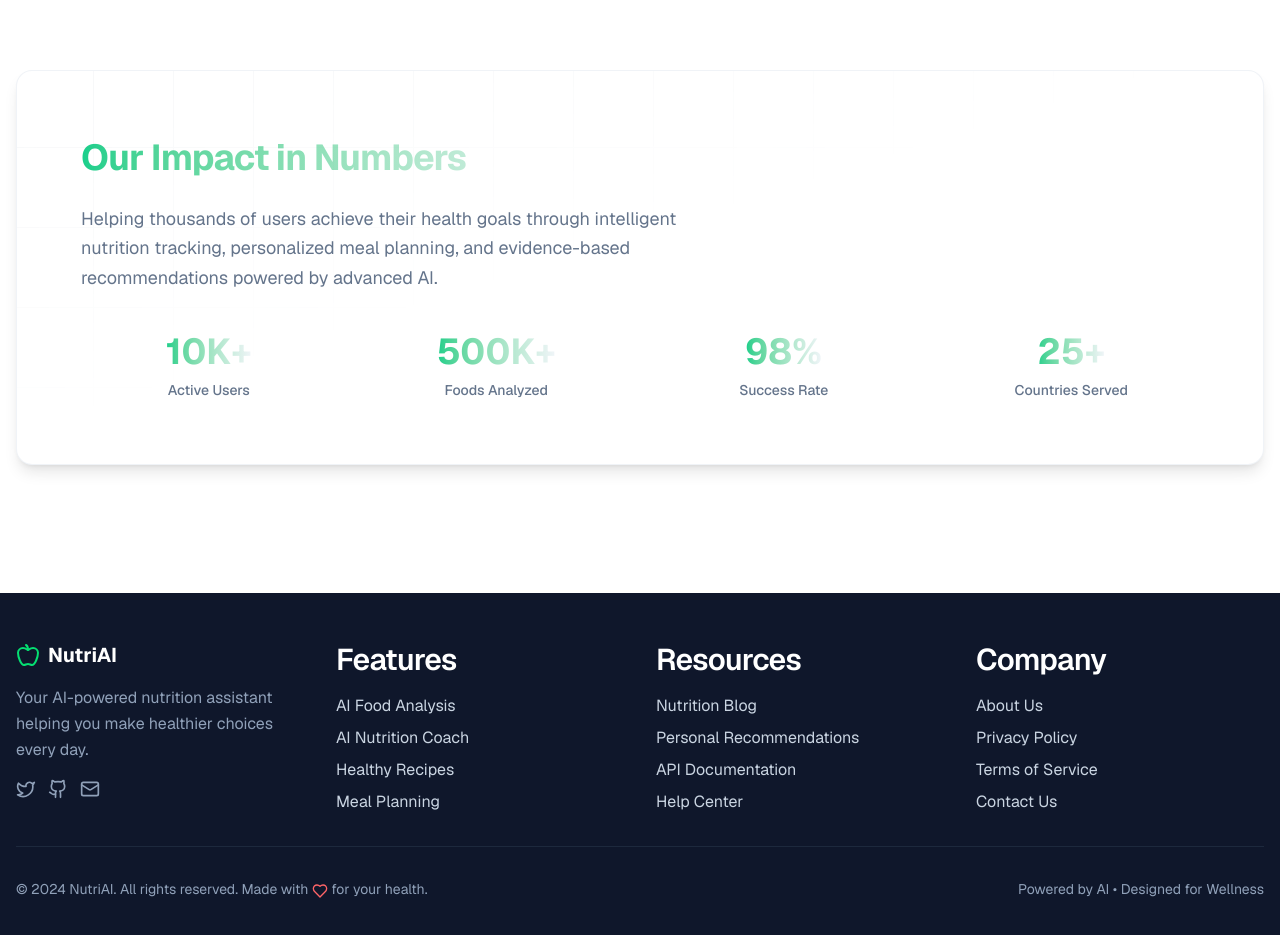
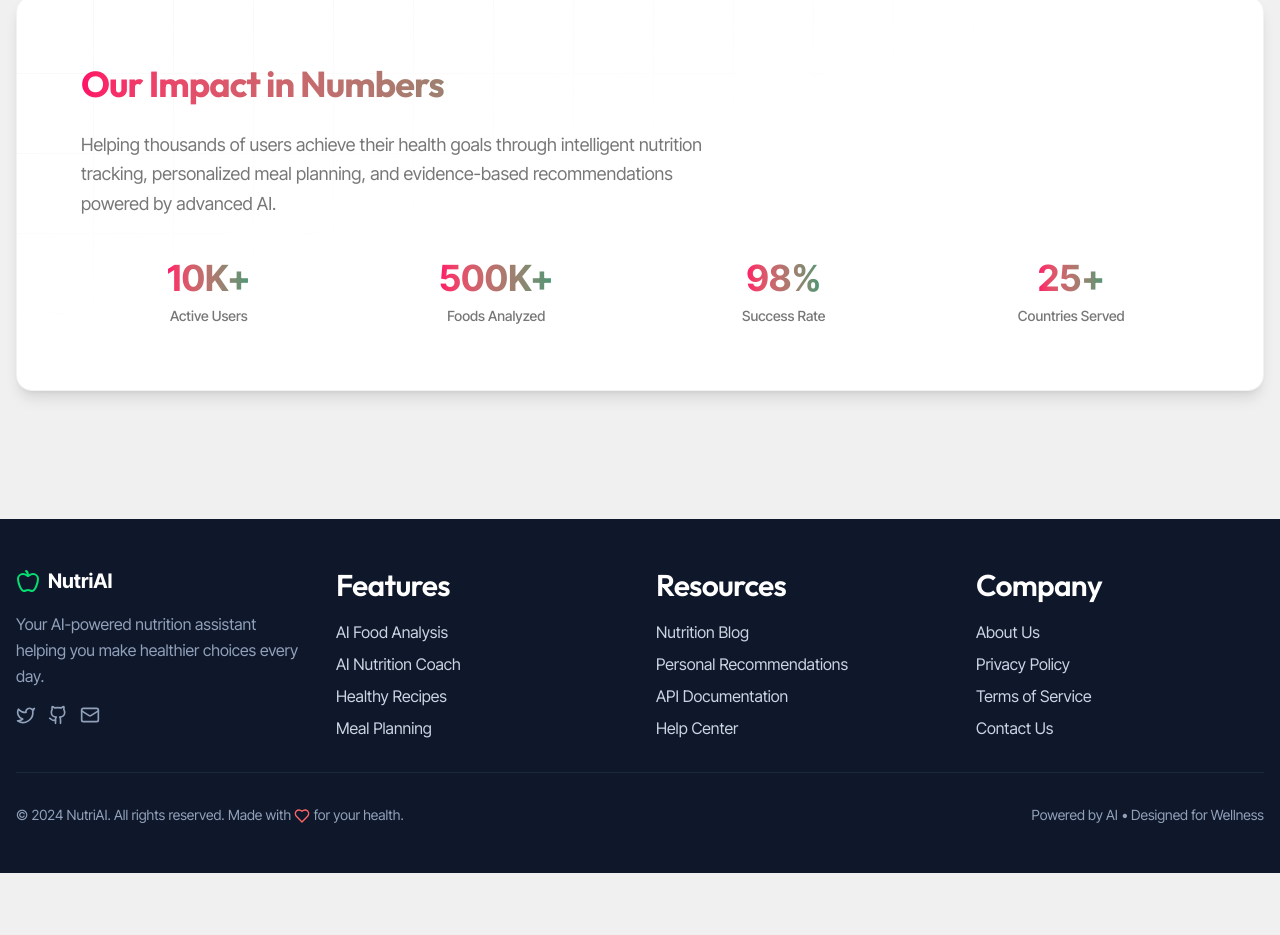
Before and after one commit to lana-techn/nutrition-ai-app, a Next.js app: page / in a window 1280 px wide. Shown: the part 3420-4355 px from the top of the page. After the commit the page ends 4293 px from the top, so only its background shows below. Built offline with nearby package versions, Linux system fonts and the light colour scheme; no server answers.

Commit message:
style(theme): update color palette and typography
- Replace emerald/teal gradient with new vibrant color scheme
- Add new custom palette colors and status colors
- Update typography with Outfit and Inter Tight fonts
- Simplify theme variables and improve dark mode colors

```diff
--- a/src/app/globals.css
+++ b/src/app/globals.css
@@ -1,122 +1,123 @@
+@import url('https://fonts.googleapis.com/css2?family=Outfit:wght@100;200;300;400;500;600;700;800;900&family=Inter+Tight:wght@100;200;300;400;500;600;700;800;900&display=swap');
 @import "tailwindcss";
 
 @layer base {
   :root {
     /* Background colors */
-    --background: 0 0% 100%;
-    --foreground: 222.2 84% 4.9%;
+    --background: 0 0% 94.1%; /* #f0f0f0 */
+    --foreground: 0 0% 3.9%; /* #0A0A0A */
 
     /* Card colors */
-    --card: 0 0% 100%;
-    --card-foreground: 222.2 84% 4.9%;
+    --card: 0 0% 100%; /* white */
+    --card-foreground: 0 0% 3.9%;
 
     /* Popover colors */
     --popover: 0 0% 100%;
-    --popover-foreground: 222.2 84% 4.9%;
+    --popover-foreground: 0 0% 3.9%;
 
-    /* Primary colors - Emerald/Teal gradient */
-    --primary: 158 80% 45%;
-    --primary-foreground: 210 40% 98%;
+    /* Primary colors */
+    --primary: 340 100% 53.3%; /* #FF0F67 */
+    --primary-foreground: 0 0% 100%;
 
     /* Secondary colors */
-    --secondary: 210 40% 96%;
-    --secondary-foreground: 222.2 84% 4.9%;
+    --secondary: 53 100% 74.1%; /* #FFF07C */
+    --secondary-foreground: 0 0% 3.9%;
 
     /* Muted colors */
-    --muted: 210 40% 96%;
-    --muted-foreground: 215.4 16.3% 46.9%;
+    --muted: 0 0% 95.1%; /* #F2F2F2 */
+    --muted-foreground: 0 0% 46.7%; /* #777777 */
 
     /* Accent colors */
-    --accent: 210 40% 96%;
-    --accent-foreground: 222.2 84% 4.9%;
+    --accent: 157 31.8% 42.9%; /* #439775 */
+    --accent-foreground: 0 0% 3.9%;
 
     /* Destructive colors */
     --destructive: 0 84.2% 60.2%;
-    --destructive-foreground: 210 40% 98%;
+    --destructive-foreground: 0 0% 100%;
 
     /* Border colors */
-    --border: 214.3 31.8% 91.4%;
-    --input: 214.3 31.8% 91.4%;
-    --ring: 158 80% 45%;
+    --border: 0 0% 89.8%; /* #E5E5E5 */
+    --input: 0 0% 89.8%;
+    --ring: 340 100% 53.3%;
 
-    /* Chart colors */
-    --chart-1: 158 80% 45%;
-    --chart-2: 173 80% 40%;
-    --chart-3: 197 85% 60%;
-    --chart-4: 43 96% 56%;
-    --chart-5: 27 87% 67%;
+    /* Highlight color */
+    --highlight: 237 89% 58.8%; /* #454ADE */
 
-    /* Nutrition specific colors */
-    --nutrition-protein: 14 91% 57%;
-    --nutrition-carbs: 42 96% 50%;
-    --nutrition-fat: 262 83% 67%;
-    --nutrition-fiber: 122 61% 45%;
+    /* Custom palette colors */
+    --highlight-light: 237 55% 91%; /* #DADBF8 */
+    --accent-light: 150 27% 86.1%; /* #D9EAE3 */
+    --primary-light: 340 100% 90.6%; /* #FFCFE1 */
+    --secondary-light: 53 100% 96.1%; /* #FFFCE5 */
+    --base-100: 0 0% 94.1%; /* #f0f0f0 */
+    --base-200: 0 0% 100%; /* #ffffff */
+    --base-300: 0 0% 95.1%; /* #F2F2F2 */
+    --base-content: 0 0% 3.9%; /* #0A0A0A */
 
-    /* Success/Warning/Info colors */
-    --success: 122 61% 45%;
-    --warning: 42 96% 50%;
-    --info: 197 85% 60%;
-    --error: 0 84.2% 60.2%;
+    /* Status colors */
+    --success: 160 57% 53.3%; /* #36D399 */
+    --warning: 42 96% 56.1%; /* #FBBD23 */
+    --info: 195 93% 76.1%; /* #3ABFF8 */
+    --error: 1 83% 71.4%; /* #F87272 */
 
-    --radius: 0.5rem;
+    --radius: 0.75rem;
   }
 
   .dark {
     /* Dark mode background colors */
-    --background: 222.2 84% 4.9%;
-    --foreground: 210 40% 98%;
+    --background: 0 0% 6.7%; /* #111111 */
+    --foreground: 0 0% 98%; /* #FAFAFA */
 
     /* Dark mode card colors */
-    --card: 222.2 84% 4.9%;
-    --card-foreground: 210 40% 98%;
+    --card: 0 0% 9.4%; /* #181818 */
+    --card-foreground: 0 0% 98%;
 
     /* Dark mode popover colors */
-    --popover: 222.2 84% 4.9%;
-    --popover-foreground: 210 40% 98%;
+    --popover: 0 0% 9.4%;
+    --popover-foreground: 0 0% 98%;
 
     /* Dark mode primary colors */
-    --primary: 158 80% 45%;
-    --primary-foreground: 222.2 84% 4.9%;
+    --primary: 340 100% 53.3%; /* #FF0F67 */
+    --primary-foreground: 0 0% 98%;
 
     /* Dark mode secondary colors */
-    --secondary: 217.2 32.6% 17.5%;
-    --secondary-foreground: 210 40% 98%;
+    --secondary: 53 100% 74.1%; /* #FFF07C */
+    --secondary-foreground: 0 0% 6.7%;
 
     /* Dark mode muted colors */
-    --muted: 217.2 32.6% 17.5%;
-    --muted-foreground: 215 20.2% 65.1%;
+    --muted: 0 0% 15.7%; /* #282828 */
+    --muted-foreground: 0 0% 60%; /* #999999 */
 
     /* Dark mode accent colors */
-    --accent: 217.2 32.6% 17.5%;
-    --accent-foreground: 210 40% 98%;
+    --accent: 157 31.8% 42.9%; /* #439775 */
+    --accent-foreground: 0 0% 98%;
 
     /* Dark mode destructive colors */
-    --destructive: 0 62.8% 30.6%;
-    --destructive-foreground: 210 40% 98%;
+    --destructive: 0 84.2% 60.2%;
+    --destructive-foreground: 0 0% 98%;
 
     /* Dark mode border colors */
-    --border: 217.2 32.6% 17.5%;
-    --input: 217.2 32.6% 17.5%;
-    --ring: 158 80% 45%;
+    --border: 0 0% 20%; /* #333333 */
+    --input: 0 0% 20%;
+    --ring: 340 100% 53.3%;
 
-    /* Dark mode chart colors */
-    --chart-1: 158 80% 45%;
-    --chart-2: 173 80% 40%;
-    --chart-3: 197 85% 60%;
-    --chart-4: 43 96% 56%;
-    --chart-5: 27 87% 67%;
+    /* Dark mode highlight */
+    --highlight: 237 89% 58.8%; /* #454ADE */
 
-    /* Dark mode nutrition colors */
-    --nutrition-protein: 14 91% 57%;
-    --nutrition-carbs: 42 96% 50%;
-    --nutrition-fat: 262 83% 67%;
-    --nutrition-fiber: 122 61% 45%;
+    /* Dark mode custom palette colors */
+    --highlight-light: 237 55% 25%; /* #2A2B5C */
+    --accent-light: 150 27% 25%; /* #2A3D35 */
+    --primary-light: 340 100% 25%; /* #66052A */
+    --secondary-light: 53 100% 25%; /* #66630A */
+    --base-100: 0 0% 6.7%; /* #111111 */
+    --base-200: 0 0% 9.4%; /* #181818 */
+    --base-300: 0 0% 15.7%; /* #282828 */
+    --base-content: 0 0% 98%; /* #FAFAFA */
 
     /* Dark mode status colors */
-    --success: 122 61% 45%;
-    --warning: 42 96% 50%;
-    --info: 197 85% 60%;
-    --error: 0 84.2% 60.2%;
+    --success: 160 57% 53.3%; /* #36D399 */
+    --warning: 42 96% 56.1%; /* #FBBD23 */
+    --info: 195 93% 76.1%; /* #3ABFF8 */
+    --error: 1 83% 71.4%; /* #F87272 */
   }
 }
 
@@ -125,7 +126,8 @@
     @apply border-border;
   }
   body {
-    @apply bg-background text-foreground font-sans;
+    @apply bg-background text-foreground;
+    font-family: 'Inter Tight', -apple-system, BlinkMacSystemFont, 'Segoe UI', Roboto, sans-serif;
     font-feature-settings: "rlig" 1, "calt" 1;
     text-rendering: optimizeLegibility;
     -webkit-font-smoothing: antialiased;
@@ -135,6 +137,7 @@
   /* Improved typography */
   h1, h2, h3, h4, h5, h6 {
     @apply font-semibold leading-tight tracking-tight;
+    font-family: 'Outfit', -apple-system, BlinkMacSystemFont, 'Segoe UI', Roboto, sans-serif;
   }
 
   h1 {
@@ -187,33 +190,40 @@
 }
 
 @theme inline {
+  --color-hightlight-light: #DADBF8;
+  --color-accent-light: #D9EAE3;
+  --color-primary-light: #FFCFE1;
+  --color-secondary-light: #FFFCE5;
+  --color-primary: #FF0F67;
+  --color-primary-content: #fff;
+  --color-secondary: #FFF07C;
+  --color-secondary-content: #0A0A0A;
+  --color-accent: #439775;
+  --color-accent-content: #0A0A0A;
+  --color-neutral: #222222;
+  --color-neutral-content: #FFFFFF;
+  --color-base-100: #f0f0f0;
+  --color-base-200: #ffffff;
+  --color-base-300: #F2F2F2;
+  --color-base-content: #0A0A0A;
+  --color-info: #3ABFF8;
+  --color-success: #36D399;
+  --color-warning: #FBBD23;
+  --color-error: #F87272;
+  --color-highlight: #454ADE;
+  --color-muted: #777777;
   --color-background: hsl(var(--background));
   --color-foreground: hsl(var(--foreground));
   --color-card: hsl(var(--card));
   --color-card-foreground: hsl(var(--card-foreground));
   --color-popover: hsl(var(--popover));
   --color-popover-foreground: hsl(var(--popover-foreground));
-  --color-primary: hsl(var(--primary));
-  --color-primary-foreground: hsl(var(--primary-foreground));
-  --color-secondary: hsl(var(--secondary));
-  --color-secondary-foreground: hsl(var(--secondary-foreground));
-  --color-muted: hsl(var(--muted));
   --color-muted-foreground: hsl(var(--muted-foreground));
-  --color-accent: hsl(var(--accent));
-  --color-accent-foreground: hsl(var(--accent-foreground));
   --color-destructive: hsl(var(--destructive));
   --color-destructive-foreground: hsl(var(--destructive-foreground));
   --color-border: hsl(var(--border));
   --color-input: hsl(var(--input));
   --color-ring: hsl(var(--ring));
-  --color-success: hsl(var(--success));
-  --color-warning: hsl(var(--warning));
-  --color-info: hsl(var(--info));
-  --color-error: hsl(var(--error));
-  --color-nutrition-protein: hsl(var(--nutrition-protein));
-  --color-nutrition-carbs: hsl(var(--nutrition-carbs));
-  --color-nutrition-fat: hsl(var(--nutrition-fat));
-  --color-nutrition-fiber: hsl(var(--nutrition-fiber));
-  --font-sans: var(--font-geist-sans);
-  --font-mono: var(--font-geist-mono);
+  --font-display: 'Outfit', sans-serif;
+  --font-sans: 'Inter Tight', sans-serif;
 }
```
